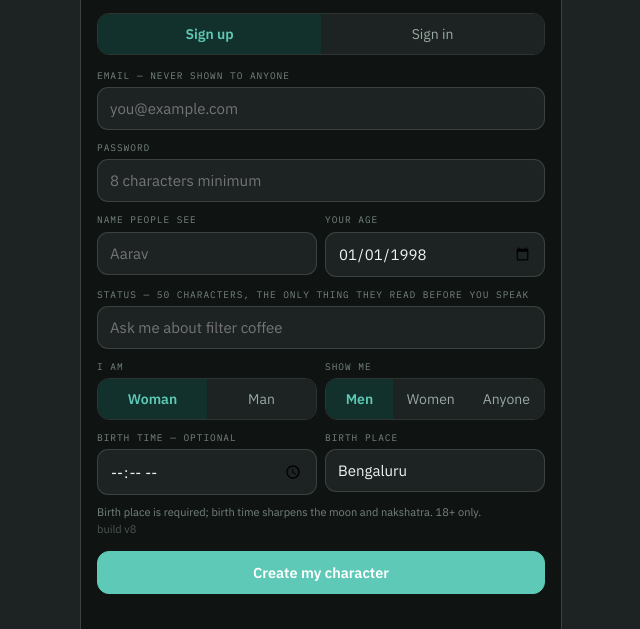
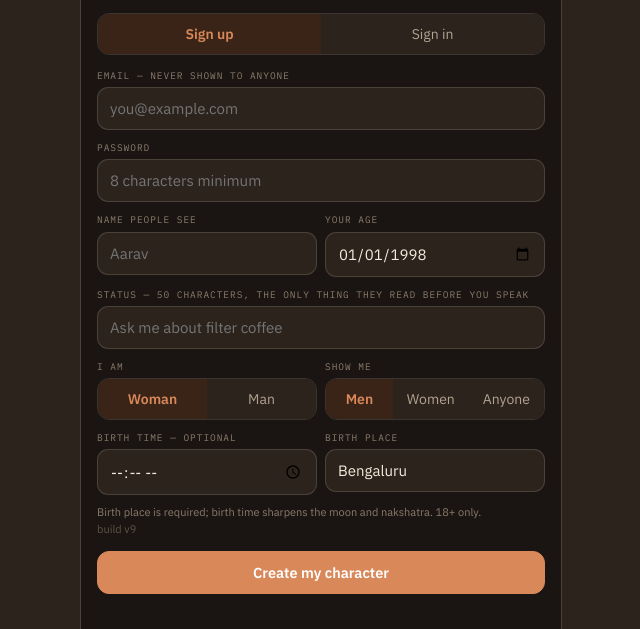
Before and after one commit to shauryajindal33/Milao, a website: page index.html in a window 1280 px wide. Shown: the part 171-800 px from the top of the page, without its empty margins (319-959 px from the left). Drawn offline with Linux system fonts and the dark colour scheme.

Commit message:
Add files via upload

```diff
--- a/index.html
+++ b/index.html
@@ -22,12 +22,12 @@
 }
 @media (prefers-color-scheme:dark){
   :root{
-    --bg:#0f1413; --surface:#171d1c; --surface-2:#1c2322;
-    --ink:#eef3f1; --dim:#9aa8a3; --faint:#76837e;
-    --line:rgba(238,243,241,.14); --line-soft:rgba(238,243,241,.07);
-    --teal:#5ec9b6; --teal-soft:#12312c;
-    --green:#5fc79b; --yellow:#e0b25e; --red:#e58b95;
-    --green-soft:#14302a; --yellow-soft:#2f2615; --red-soft:#33201f;
+    --bg:#1A1512; --surface:#241C17; --surface-2:#2C231C;
+    --ink:#F3EADC; --dim:#B3A392; --faint:#8A7B6B;
+    --line:rgba(243,234,220,.15); --line-soft:rgba(243,234,220,.07);
+    --teal:#D9885A; --teal-soft:#3A2418;
+    --green:#8FBF6E; --yellow:#E0B25E; --red:#E58B7F;
+    --green-soft:#24301C; --yellow-soft:#352A15; --red-soft:#3A1F1A;
   }
 }
 *{box-sizing:border-box;-webkit-tap-highlight-color:transparent}
@@ -227,7 +227,7 @@ function viewAuth() {
         <label class="f"><span>birth time — optional</span><input id="a-tob" type="time"></label>
         <label class="f"><span>birth place</span><input id="a-city" placeholder="Bengaluru" value="Bengaluru"></label>
       </div>
-      <p class="tiny" style="margin:-2px 0 14px">Birth place is required; birth time sharpens the moon and nakshatra. 18+ only.<br><span style="opacity:.6">build v8</span></p>
+      <p class="tiny" style="margin:-2px 0 14px">Birth place is required; birth time sharpens the moon and nakshatra. 18+ only.<br><span style="opacity:.6">build v9</span></p>
       <button class="p w" data-act="signup">Create my character</button>
     ` : `
       <label class="f"><span>email</span><input id="a-email" type="email" placeholder="you@example.com"></label>
--- a/server.js
+++ b/server.js
@@ -478,7 +478,7 @@ const DB_FILE = path.join(DATA_DIR, 'db.json');
 const ADMIN_TOKEN = process.env.ADMIN_TOKEN || '';
 const PUBLIC_DIR = path.join(__dirname, 'public');
 const PRESENCE_MS = 25_000;
-const VERSION = 'v8';
+const VERSION = 'v9';
 
 fs.mkdirSync(DATA_DIR, { recursive: true });
 
```
